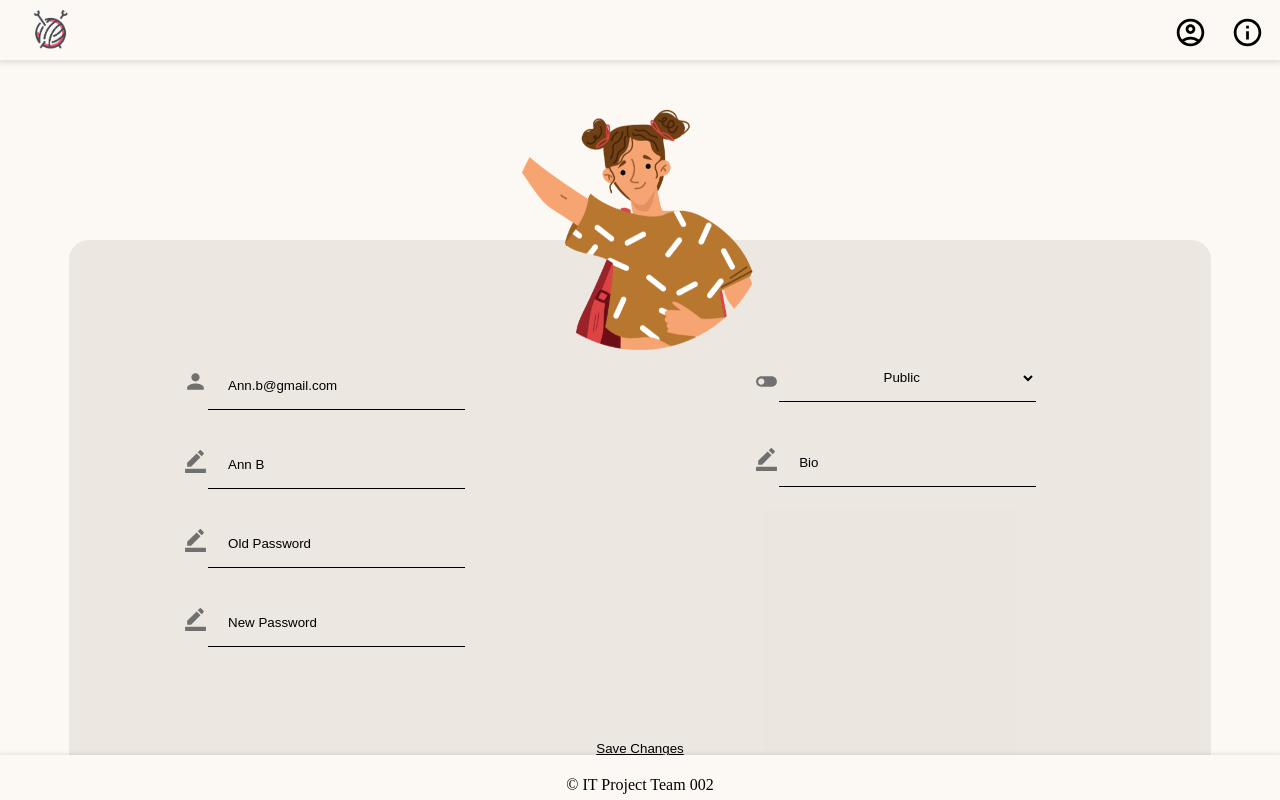
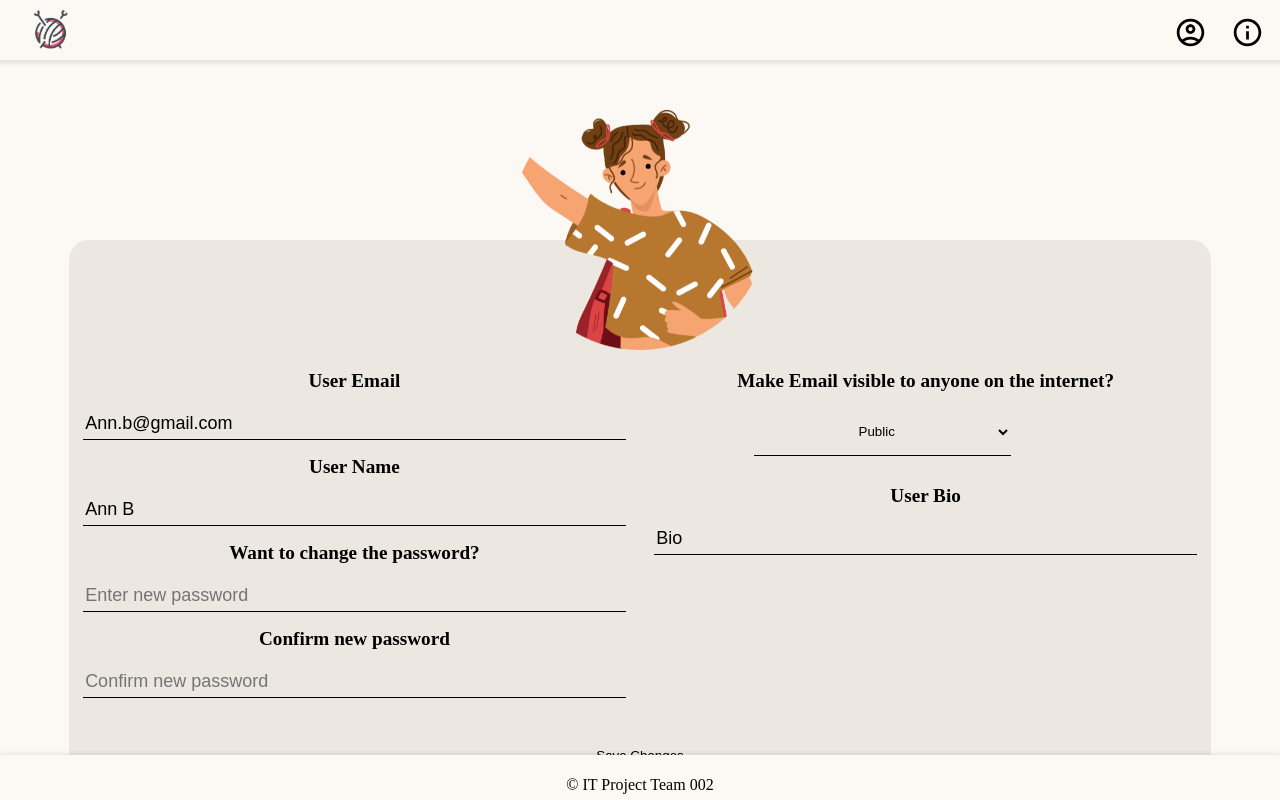
Before and after one commit to IT-Project-002/Frontend, a React (Create React App) app: page /user/profile in a window 1280 px wide. Shown: the top 800 px of the page. Built offline with nearby package versions, Linux system fonts and the light colour scheme.

Commit message:
profile: changed icons to titles

```diff
--- a/src/css/itemListB.css
+++ b/src/css/itemListB.css
@@ -78,7 +78,7 @@
   justify-content: space-around;
 }
 
-.layout-market svg {
+.icon-container svg {
   fill:grey;
   width: 5.5rem;
   height: 1.5rem;
--- a/src/css/profile.css
+++ b/src/css/profile.css
@@ -62,6 +62,10 @@ grid-template-areas:
 "button    button";
 background-color: rgba(210, 203, 193, 0.4);
 border-radius: 20px;
+}
+
+.edit-container h2{
+  font-size: 1.2rem;
 }
 
 .edit-container button {
--- a/src/pages/market.js
+++ b/src/pages/market.js
@@ -9,19 +9,14 @@ import male2 from "../image/avatar/male2background.png";
 import male3 from "../image/avatar/male3background.png";
 import background from "../image/background/marketplace.png";
 import AddAPhotoOutlinedIcon from "@mui/icons-material/AddAPhotoOutlined";
+import CircularProgress from "@mui/material/CircularProgress";
 import Cards from "../components/itemListB";
-// import EditIcon from '@mui/icons-material/Edit';
-// import item1 from "../image/items/item1.png";
-// import item2 from "../image/items/item2.png";
-// import item3 from "../image/items/item3.png";
-// import item4 from "../image/items/item4.png";
-// import item5 from "../image/items/item5.png";
-// import DeleteForeverIcon from '@mui/icons-material/DeleteForever';
 
 export default function Market() {
   const access_token = sessionStorage.getItem("access_token");
   const [data, setData] = useState({});
   const avatar = data["Avatar"];
+  const [loading, setLoading] = useState(true);
 
   useEffect(() => {
     fetch("/users/market", {
@@ -45,10 +40,15 @@ export default function Market() {
       .then((dat) => {
         console.log(dat);
         setData(dat);
+        setLoading(false);
       });
   }, [access_token]);
 
   return (
+    <>
+      {loading ? (
+        <CircularProgress className="layout-market" />
+      ) : (
         <div className="layout-market">
           {/* Aavatar matching */}
           <div className="user-avatar-container">
@@ -82,7 +82,11 @@ export default function Market() {
             <h1>{data["username"]}'s</h1>
             <h1>Marketplace</h1>
             <p>{data["Bio"]}</p>
-        <img className="user-avatar-bg" src={background} alt="background"></img>
+            <img
+              className="user-avatar-bg"
+              src={background}
+              alt="background"
+            ></img>
           </div>
 
           {/* User Item Collections */}
@@ -90,5 +94,7 @@ export default function Market() {
             <Cards data={data} />
           </div>
         </div>
+      )}
+    </>
   );
 }
--- a/src/pages/profile.js
+++ b/src/pages/profile.js
@@ -1,51 +1,56 @@
 import "../css/profile.css";
 import female1 from "../image/avatar/female1.png";
-import BorderColorIcon from '@mui/icons-material/BorderColor';
-import PersonIcon from '@mui/icons-material/Person';
-import ToggleOffIcon from '@mui/icons-material/ToggleOff';
+// import BorderColorIcon from "@mui/icons-material/BorderColor";
+// import PersonIcon from "@mui/icons-material/Person";
+// import ToggleOffIcon from "@mui/icons-material/ToggleOff";
+// import InfoIcon from "@mui/icons-material/Info";
 import React from "react";
-
 
 export default function Profile() {
   return (
-    <div className='layout-profile'>
-      <div className='profile-photo-container'>
-          <img src={female1} alt="female1"></img>
+    <div className="layout-profile">
+      <div className="profile-photo-container">
+        <img src={female1} alt="female1"></img>
       </div>
-      <div className='edit-container'>
-        <div className='edit-left-container'>
-
-          <div className='input-container'>
-            <PersonIcon/>
-            <input type="text" value ="Ann.b@gmail.com"></input>
+      <div className="edit-container">
+        <div className="edit-left-container">
+          <div className="fillin-input-container">
+            <h2>User Email</h2>
+            {/* <PersonIcon /> */}
+            <input type="text" value="Ann.b@gmail.com"></input>
           </div>
-          <div className='input-container'>
-            <BorderColorIcon/>
-            <input type="text" value ="Ann B"></input>
+          <div className="fillin-input-container">
+            {/* <BorderColorIcon /> */}
+            <h2>User Name</h2>
+            <input type="text" value="Ann B"></input>
           </div>
-          <div className='input-container'>
-            <BorderColorIcon/>
-            <input type="text" value ="Old Password"></input>
+          <div className="fillin-input-container">
+            <h2>Want to change the password?</h2>
+            {/* <BorderColorIcon /> */}
+            <input type="password" placeholder="Enter new password"></input>
           </div>
-          <div className='input-container'>
-            <BorderColorIcon/>
-            <input type="text" value ="New Password"></input>
+          <div className="fillin-input-container">
+            <h2>Confirm new password</h2>
+            {/* <BorderColorIcon /> */}
+            <input type="password" placeholder="Confirm new password"></input>
           </div>
         </div>
 
-        <div className='edit-right-container'>
+        <div className="edit-right-container">
+          <h2>Make Email visible to anyone on the internet?</h2>
           <form>
-            <div className='selector-container'>
-            <ToggleOffIcon/>
+            <div className="selector-container">
+              {/* <ToggleOffIcon /> */}
               <select id="contactSelect">
-              <option selected="selected">Public</option>
-              <option>Private</option>
+                <option selected="selected">Public</option>
+                <option>Private</option>
               </select>
             </div>
           </form>
-          <div className='input-container'>
-            <BorderColorIcon/>
-            <input type="text" value ="Bio"></input>
+          <div className="fillin-input-container">
+            {/* <BorderColorIcon /> */}
+            <h2>User Bio</h2>
+            <input type="text" value="Bio"></input>
           </div>
         </div>
         <div className="buttonBox">
@@ -53,5 +58,5 @@ export default function Profile() {
         </div>
       </div>
     </div>
-    );
+  );
 }
```
Lines whose indentation alone changed are shown as unchanged.
